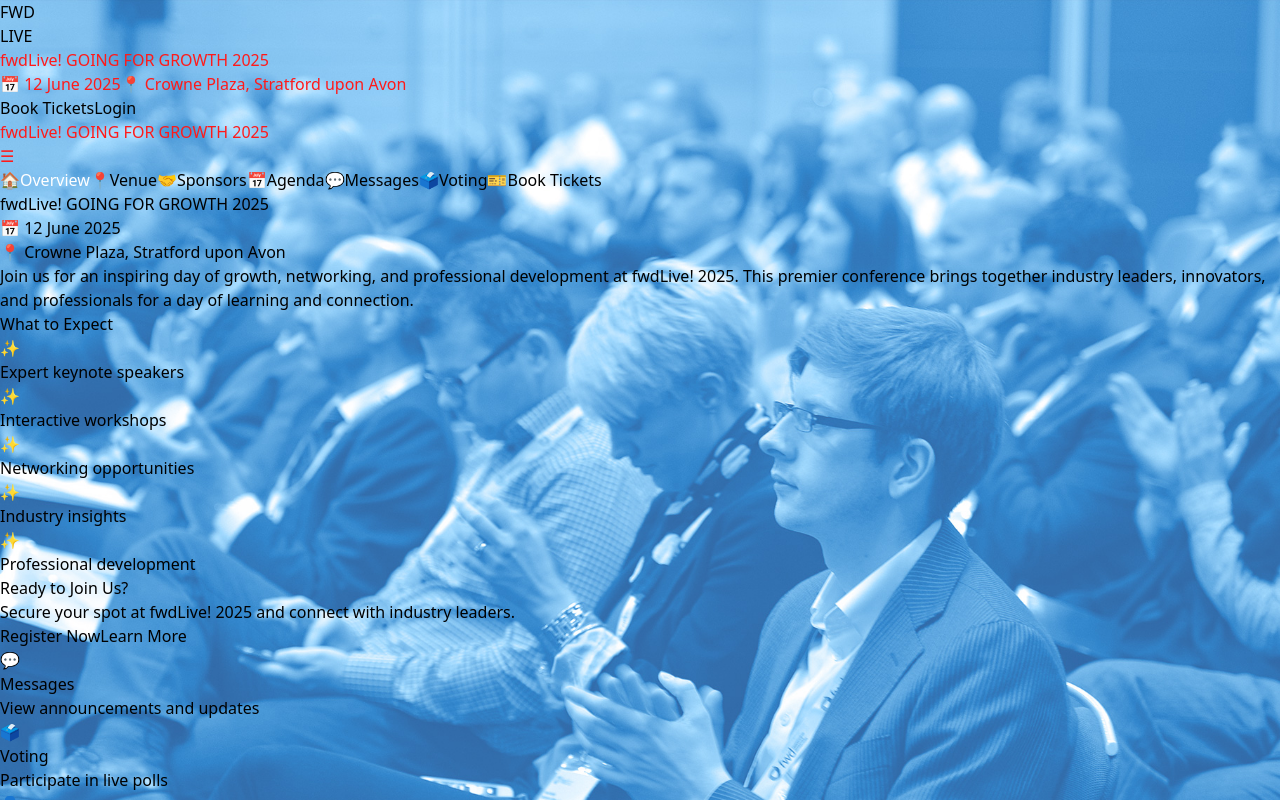
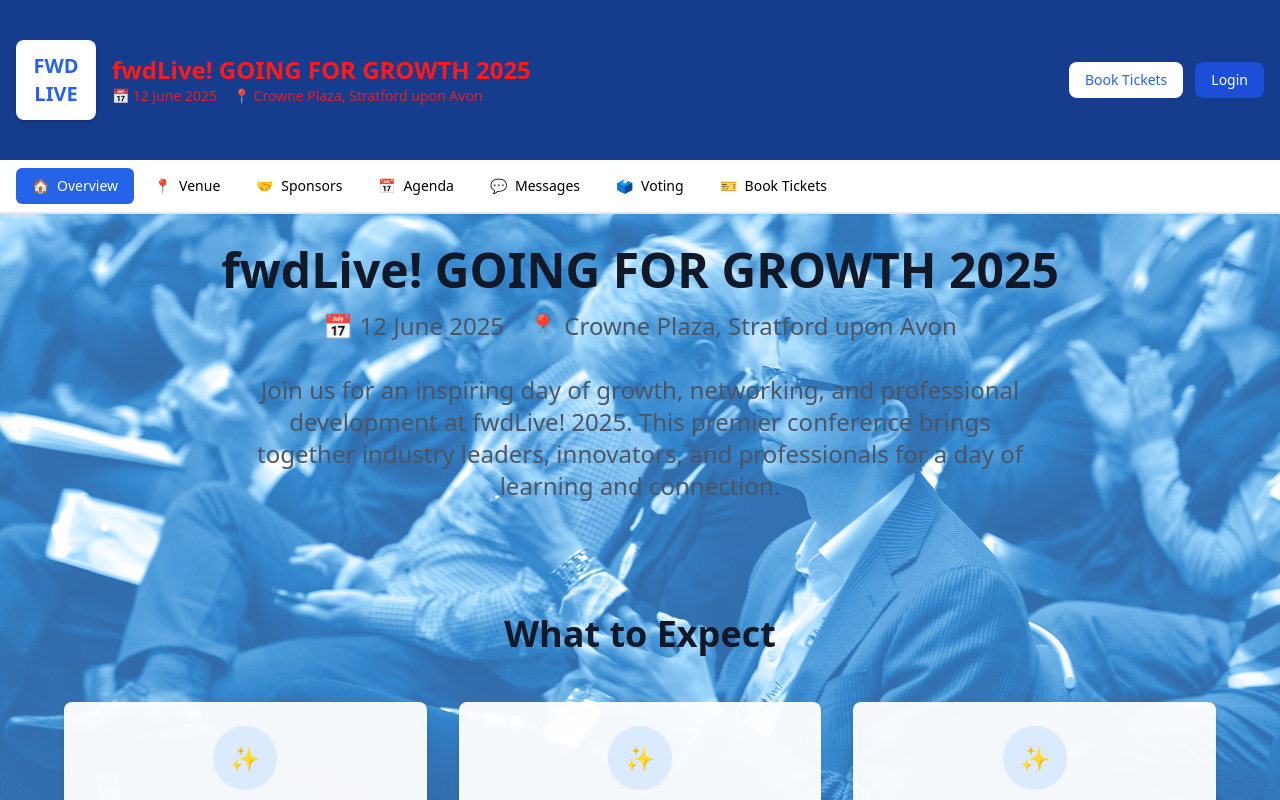
Before and after one commit to nohatman/conference-app, a Next.js app: page / in a window 1280 px wide. Shown: the top 800 px of the page. Built offline with nearby package versions, Linux system fonts and the light colour scheme.

Commit message:
Add files via upload

```diff
--- /dev/null
+++ b/tailwind.config.js
@@ -0,0 +1,6 @@
+/** @type {import('tailwindcss').Config} */
+module.exports = {
+  content: ['./src/**/*.{js,ts,jsx,tsx,mdx}'],
+  theme: { extend: {} },
+  plugins: [],
+}
```
Also changed, not shown: tsconfig.json (added, +37 -0 lines).
